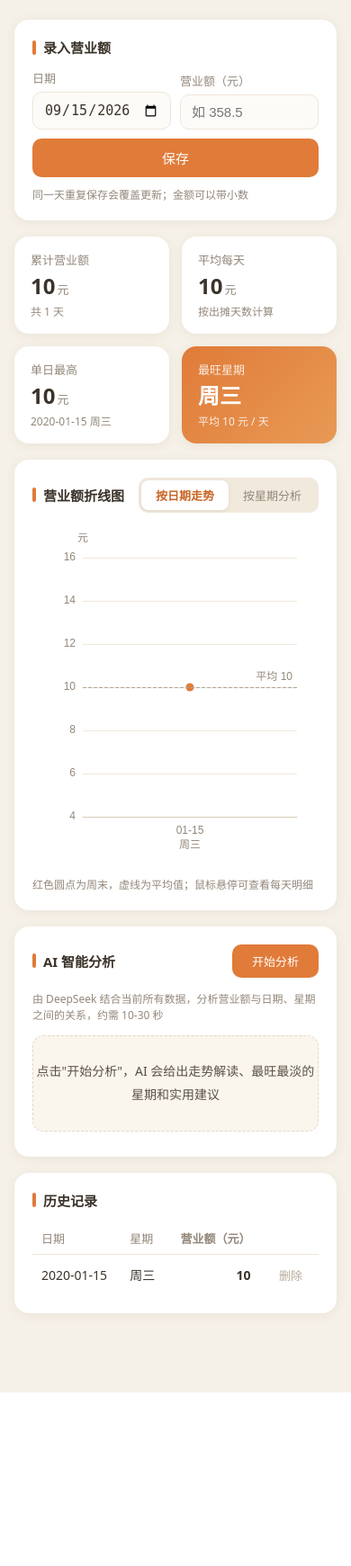
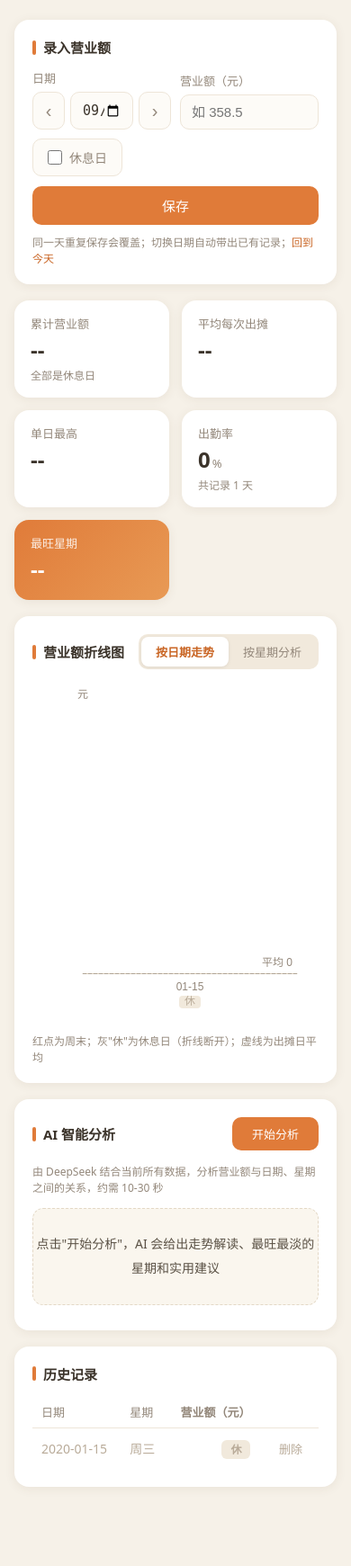
Before and after one commit to zbb923/tongji, a Flask app: page / in a window 390 px wide. Shown: the part 83-1824 px from the top of the page at 90% size. Before the commit the page ends 1631 px from the top, so only its background shows below. Run offline with Flask 3, Linux system fonts and the light colour scheme; tables that the repository leaves empty hold one stand-in row (values such as "Sample post").

Commit message:
修改功能

```diff
--- a/app.py
+++ b/app.py
@@ -30,7 +30,7 @@ def get_conn():
 
 
 def init_db():
-    """首次运行时自动建表"""
+    """首次运行自动建表；老库自动迁移，支持休息日记录（金额可为空）"""
     conn = get_conn()
     try:
         with conn:
@@ -39,11 +39,33 @@ def init_db():
                 CREATE TABLE IF NOT EXISTS records (
                     id         INTEGER PRIMARY KEY AUTOINCREMENT,
                     date       TEXT    UNIQUE NOT NULL,   -- 日期，格式 YYYY-MM-DD
-                    amount     REAL    NOT NULL,          -- 当天营业额（元）
+                    amount     REAL,                       -- 当天营业额（元）；休息日为空
+                    is_rest    INTEGER NOT NULL DEFAULT 0, -- 1=休息日（未出摊）
                     created_at TEXT    DEFAULT CURRENT_TIMESTAMP
                 )
                 """
             )
+        # 老库迁移：没有 is_rest 列时重建表（金额列需允许为空）
+        cols = [c[1] for c in conn.execute("PRAGMA table_info(records)")]
+        if "is_rest" not in cols:
+            with conn:
+                conn.execute(
+                    """
+                    CREATE TABLE records_migrate (
+                        id         INTEGER PRIMARY KEY AUTOINCREMENT,
+                        date       TEXT    UNIQUE NOT NULL,
+                        amount     REAL,
+                        is_rest    INTEGER NOT NULL DEFAULT 0,
+                        created_at TEXT    DEFAULT CURRENT_TIMESTAMP
+                    )
+                    """
+                )
+                conn.execute(
+                    "INSERT INTO records_migrate (date, amount, is_rest, created_at) "
+                    "SELECT date, amount, 0, created_at FROM records"
+                )
+                conn.execute("DROP TABLE records")
+                conn.execute("ALTER TABLE records_migrate RENAME TO records")
     finally:
         conn.close()
 
@@ -59,7 +81,7 @@ def list_records():
     conn = get_conn()
     try:
         rows = conn.execute(
-            "SELECT id, date, amount FROM records ORDER BY date ASC"
+            "SELECT id, date, amount, is_rest FROM records ORDER BY date ASC"
         ).fetchall()
     finally:
         conn.close()
@@ -68,29 +90,33 @@ def list_records():
 
 @app.route("/api/records", methods=["POST"])
 def save_record():
-    """保存一条营业额记录；同一天重复保存时直接覆盖更新"""
+    """保存一条记录；同一天重复保存时直接覆盖更新。休息日不记金额"""
     data = request.get_json(silent=True) or {}
     date = str(data.get("date", "")).strip()
-    amount = data.get("amount")
+    is_rest = 1 if data.get("is_rest") else 0
 
     try:
         datetime.strptime(date, "%Y-%m-%d")
     except ValueError:
         return jsonify({"ok": False, "msg": "日期格式不正确"}), 400
 
-    try:
-        amount = round(float(amount), 2)
-        if amount < 0:
-            raise ValueError
-    except (TypeError, ValueError):
-        return jsonify({"ok": False, "msg": "金额必须是不小于 0 的数字"}), 400
+    if is_rest:
+        amount = None  # 休息日不记金额
+    else:
+        amount = data.get("amount")
+        try:
+            amount = round(float(amount), 2)
+            if amount < 0:
+                raise ValueError
+        except (TypeError, ValueError):
+            return jsonify({"ok": False, "msg": "金额必须是不小于 0 的数字"}), 400
 
     conn = get_conn()
     try:
         with conn:
             conn.execute(
-                "INSERT OR REPLACE INTO records (date, amount) VALUES (?, ?)",
-                (date, amount),
+                "INSERT OR REPLACE INTO records (date, amount, is_rest) VALUES (?, ?, ?)",
+                (date, amount, is_rest),
             )
     finally:
         conn.close()
@@ -123,47 +149,55 @@ def ai_analysis():
     conn = get_conn()
     try:
         rows = conn.execute(
-            "SELECT date, amount FROM records ORDER BY date ASC"
+            "SELECT date, amount, is_rest FROM records ORDER BY date ASC"
         ).fetchall()
     finally:
         conn.close()
 
-    if len(rows) < 3:
-        return jsonify({"ok": False, "msg": "数据还太少，至少录入 3 天的营业额再试试"}), 400
+    stall_days = [r for r in rows if not r["is_rest"]]
+    if len(stall_days) < 3:
+        return jsonify({"ok": False, "msg": "出摊数据还太少，至少录入 3 天营业额再试试"}), 400
 
-    # 每日明细
+    # 每日明细（休息日单独标注）
     daily_text = "\n".join(
-        f"{r['date']} {weekday_cn(r['date'])} {r['amount']:.1f} 元" for r in rows
+        f"{r['date']} {weekday_cn(r['date'])} "
+        + ("休息" if r["is_rest"] else f"{r['amount']:.1f} 元")
+        for r in rows
     )
 
-    # 按星期汇总
+    # 按星期汇总（平均只算出摊日）
     summary_lines = []
     for name in WEEK_CN:
-        amounts = [r["amount"] for r in rows if weekday_cn(r["date"]) == name]
+        amounts = [r["amount"] for r in stall_days if weekday_cn(r["date"]) == name]
+        rest_cnt = sum(1 for r in rows if r["is_rest"] and weekday_cn(r["date"]) == name)
         if not amounts:
-            summary_lines.append(f"{name}：未出摊")
+            summary_lines.append(f"{name}：未出摊" + (f"（休息 {rest_cnt} 天）" if rest_cnt else ""))
             continue
         avg = sum(amounts) / len(amounts)
-        summary_lines.append(
+        line = (
             f"{name}：出摊 {len(amounts)} 天，平均 {avg:.1f} 元，"
             f"最高 {max(amounts):.1f} 元，最低 {min(amounts):.1f} 元"
         )
+        if rest_cnt:
+            line += f"（另有休息 {rest_cnt} 天）"
+        summary_lines.append(line)
 
-    total = sum(r["amount"] for r in rows)
+    total = sum(r["amount"] for r in stall_days)
 
     system_prompt = (
         "你是一位接地气的数据分析助手，服务对象是一位每天出摊卖饭团的摊主。"
         "请根据提供的营业额数据分析："
         "1. 营业额整体走势；"
-        "2. 星期几与营业额的关系（哪天最旺、哪天最淡）；"
-        "3. 日期上有没有周期规律（如周末效应）；"
+        "2. 星期几与营业额的关系（哪天最旺、哪天最淡；注意区分出摊日与休息日，平均只按出摊日算）；"
+        "3. 日期上有没有周期规律（如周末效应），出勤安排是否合理；"
         "4. 给出 2-3 条实用建议（备货量、出摊安排等）。"
         "要求：中文回答，语气口语化、摊主能看懂；用 markdown 分点输出，"
         "金额保留 1 位小数；总长度 350 字以内；数据不足以得出结论时要明说，不要编造。"
     )
     user_prompt = (
-        f"统计周期：{rows[0]['date']} 至 {rows[-1]['date']}，"
-        f"共 {len(rows)} 天出摊，累计营业额 {total:.1f} 元。\n\n"
+        f"统计周期：{rows[0]['date']} 至 {rows[-1]['date']}，共 {len(rows)} 天记录"
+        f"（出摊 {len(stall_days)} 天、休息 {len(rows) - len(stall_days)} 天），"
+        f"累计营业额 {total:.1f} 元。\n\n"
         f"按星期汇总：\n" + "\n".join(summary_lines) + f"\n\n每日明细：\n{daily_text}"
     )
 
--- a/templates/index.html
+++ b/templates/index.html
@@ -69,8 +69,29 @@ body{
 .btn:hover{background:var(--accent-dark)}
 .hint{font-size:12px;color:var(--ink2);margin-top:10px}
 
+/* 日期快捷切换 & 休息日 */
+.date-nav{display:flex;gap:6px;align-items:stretch}
+.nav-btn{
+  width:36px;border:1px solid var(--line);border-radius:10px;
+  background:#fdfbf7;color:var(--ink2);font-size:20px;cursor:pointer;
+}
+.nav-btn:hover{border-color:var(--accent);color:var(--accent-dark)}
+.rest-toggle{
+  display:flex;align-items:center;gap:8px;height:42px;padding:0 16px;margin-bottom:1px;
+  border:1px solid var(--line);border-radius:10px;background:#fdfbf7;
+  font-size:14px;color:var(--ink2);cursor:pointer;user-select:none;white-space:nowrap;
+}
+.rest-toggle input{width:16px;height:16px;accent-color:var(--accent);cursor:pointer;margin:0}
+.rest-toggle.on{border-color:var(--accent);color:var(--accent-dark);background:#fdf6ee}
+.field input:disabled{background:#f1e9dc;color:var(--ink2);cursor:not-allowed}
+.link-today{color:var(--accent-dark);cursor:pointer}
+.link-today:hover{text-decoration:underline}
+.rest-badge{background:#f1e9dc;color:#b9ab99;font-size:12px;padding:2px 10px;border-radius:6px}
+tr.rest-row td{color:#b9ab99}
+tr.rest-row .wk-badge{opacity:.55}
+
 /* 统计卡片 */
-.stats{display:grid;grid-template-columns:repeat(4,1fr);gap:14px;margin-bottom:18px}
+.stats{display:grid;grid-template-columns:repeat(auto-fit,minmax(168px,1fr));gap:14px;margin-bottom:18px}
 .stat{
   background:var(--card);border-radius:var(--radius);
   box-shadow:var(--shadow);padding:16px 18px;
@@ -155,6 +176,7 @@ td.op{text-align:right}
   .form-row{gap:10px}
   .field{flex:1;min-width:130px}
   .field input{width:100%}
+  .date-nav input{width:auto;flex:1;min-width:0}
   .form-row .btn{width:100%;padding:11px 0}
 }
 </style>
@@ -174,17 +196,24 @@ td.op{text-align:right}
   <section class="card">
     <h2 class="card-title">录入营业额</h2>
     <div class="form-row">
-      <label class="field">
+      <div class="field">
         <span>日期</span>
-        <input type="date" id="input-date">
-      </label>
+        <div class="date-nav">
+          <button type="button" class="nav-btn" id="btn-prev" title="上一天">‹</button>
+          <input type="date" id="input-date">
+          <button type="button" class="nav-btn" id="btn-next" title="下一天">›</button>
+        </div>
+      </div>
       <label class="field">
         <span>营业额（元）</span>
         <input type="number" id="input-amount" step="0.01" min="0" placeholder="如 358.5">
       </label>
+      <label class="rest-toggle" id="rest-toggle">
+        <input type="checkbox" id="input-rest">休息日
+      </label>
       <button class="btn" id="btn-save">保存</button>
     </div>
-    <p class="hint">同一天重复保存会覆盖更新；金额可以带小数</p>
+    <p class="hint">同一天重复保存会覆盖；切换日期自动带出已有记录；<span class="link-today" id="link-today">回到今天</span></p>
   </section>
 
   <!-- 概览统计 -->
@@ -195,7 +224,7 @@ td.op{text-align:right}
       <div class="stat-sub" id="stat-total-sub"></div>
     </div>
     <div class="stat">
-      <div class="stat-label">平均每天</div>
+      <div class="stat-label">平均每次出摊</div>
       <div class="stat-value" id="stat-avg">--</div>
       <div class="stat-sub" id="stat-avg-sub"></div>
     </div>
@@ -203,6 +232,11 @@ td.op{text-align:right}
       <div class="stat-label">单日最高</div>
       <div class="stat-value" id="stat-max">--</div>
       <div class="stat-sub" id="stat-max-sub"></div>
+    </div>
+    <div class="stat">
+      <div class="stat-label">出勤率</div>
+      <div class="stat-value" id="stat-att">--</div>
+      <div class="stat-sub" id="stat-att-sub"></div>
     </div>
     <div class="stat stat-accent">
       <div class="stat-label">最旺星期</div>
@@ -258,7 +292,7 @@ var COLOR_MAIN = '#e07b39';   // 主题橙：按日期折线
 var COLOR_WEEK = '#4a9d6f';   // 辅助绿：按星期折线
 var COLOR_RED  = '#d94352';   // 周末高亮红
 
-var records = [];      // 全部记录 [{id, date, amount}]，按日期升序
+var records = [];      // 全部记录 [{id, date, amount, is_rest}]，按日期升序
 var chartMode = 'date';// 当前图表模式：date=按日期 / weekday=按星期
 var chart = echarts.init(document.getElementById('chart'));
 window.addEventListener('resize', function(){ chart.resize(); });
@@ -292,27 +326,76 @@ function loadRecords(){
       renderStats();
       renderChart();
       renderTable();
+      prefillFromRecord();
     })
     .catch(function(){ toast('加载失败，请确认服务正在运行'); });
 }
 
+// 休息日开关：勾选后禁用金额输入
+function syncRestUI(){
+  var on = document.getElementById('input-rest').checked;
+  var amountEl = document.getElementById('input-amount');
+  amountEl.disabled = on;
+  if(on) amountEl.value = '';
+  document.getElementById('rest-toggle').classList.toggle('on', on);
+}
+
+// 根据当前选中日期，把已有记录带回表单（方便修改/补录）
+function findRecord(date){
+  for(var i = 0; i < records.length; i++){
+    if(records[i].date === date) return records[i];
+  }
+  return null;
+}
+function prefillFromRecord(){
+  var r = findRecord(document.getElementById('input-date').value);
+  var amountEl = document.getElementById('input-amount');
+  var restEl = document.getElementById('input-rest');
+  if(r && r.is_rest){
+    restEl.checked = true;
+    amountEl.value = '';
+  } else {
+    restEl.checked = false;
+    amountEl.value = r ? r.amount : '';
+  }
+  syncRestUI();
+}
+
+// 上一天 / 下一天
+function shiftDate(days){
+  var el = document.getElementById('input-date');
+  if(!el.value) return;
+  var d = new Date(el.value + 'T00:00:00');
+  d.setDate(d.getDate() + days);
+  el.value = d.getFullYear() + '-'
+    + String(d.getMonth() + 1).padStart(2, '0') + '-'
+    + String(d.getDate()).padStart(2, '0');
+  prefillFromRecord();
+}
+
 function saveRecord(){
   var date = document.getElementById('input-date').value;
+  var rest = document.getElementById('input-rest').checked;
   var amount = document.getElementById('input-amount').value;
   if(!date){ toast('请选择日期'); return; }
-  if(amount === '' || isNaN(Number(amount)) || Number(amount) < 0){
-    toast('请输入正确的金额'); return;
+  var body = {date: date};
+  if(rest){
+    body.is_rest = 1;              // 休息日：不记金额
+  } else {
+    if(amount === '' || isNaN(Number(amount)) || Number(amount) < 0){
+      toast('请输入正确的金额，或勾选"休息日"'); return;
+    }
+    body.amount = Number(amount);
   }
   fetch('/api/records', {
     method: 'POST',
     headers: {'Content-Type': 'application/json'},
-    body: JSON.stringify({date: date, amount: Number(amount)})
+    body: JSON.stringify(body)
   })
     .then(function(res){ return res.json(); })
     .then(function(data){
       if(!data.ok){ toast(data.msg || '保存失败'); return; }
-      toast('已保存');
-      document.getElementById('input-amount').value = '';
+      toast(body.is_rest ? '已记录为休息日' : '已保存');
       loadRecords();
     })
     .catch(function(){ toast('保存失败'); });
@@ -326,41 +409,58 @@ function deleteRecord(id, date){
 
 /* ================= 概览统计 ================= */
 function renderStats(){
-  var ids   = ['stat-total','stat-avg','stat-max','stat-best'];
-  var subIds= ['stat-total-sub','stat-avg-sub','stat-max-sub','stat-best-sub'];
-  var n = records.length;
-  if(!n){
+  var ids   = ['stat-total','stat-avg','stat-max','stat-best','stat-att'];
+  var subIds= ['stat-total-sub','stat-avg-sub','stat-max-sub','stat-best-sub','stat-att-sub'];
+  if(!records.length){
     ids.forEach(function(id){ document.getElementById(id).textContent = '--'; });
     subIds.forEach(function(id){ document.getElementById(id).textContent = ''; });
     return;
   }
-  var total = 0, maxRec = records[0];
-  records.forEach(function(r){
+  // 只统计真实出摊日
+  var stall = records.filter(function(r){ return !r.is_rest; });
+  var restCnt = records.length - stall.length;
+  var total = 0, maxRec = null;
+  stall.forEach(function(r){
     total += r.amount;
-    if(r.amount > maxRec.amount) maxRec = r;
+    if(!maxRec || r.amount > maxRec.amount) maxRec = r;
   });
-  var avg = total / n;
 
-  // 按星期分组求平均，找出最旺的星期
+  if(stall.length){
+    document.getElementById('stat-total').innerHTML = fmt(total) + '<small>元</small>';
+    document.getElementById('stat-total-sub').textContent =
+      '出摊 ' + stall.length + ' 天 · 休息 ' + restCnt + ' 天';
+    var avg = total / stall.length;
+    document.getElementById('stat-avg').innerHTML = fmt(avg) + '<small>元</small>';
+    document.getElementById('stat-avg-sub').textContent = '仅按出摊日计算';
+    document.getElementById('stat-max').innerHTML = fmt(maxRec.amount) + '<small>元</small>';
+    document.getElementById('stat-max-sub').textContent =
+      maxRec.date + ' ' + WEEK_NAMES[weekdayIndex(maxRec.date)];
+  } else {
+    ['stat-total','stat-avg','stat-max'].forEach(function(id){
+      document.getElementById(id).textContent = '--';
+    });
+    document.getElementById('stat-total-sub').textContent = '全部是休息日';
+    document.getElementById('stat-avg-sub').textContent = '';
+    document.getElementById('stat-max-sub').textContent = '';
+  }
+
+  // 出勤率 = 出摊天数 / 有记录的天数
+  var att = Math.round(stall.length / records.length * 100);
+  document.getElementById('stat-att').innerHTML = att + '<small>%</small>';
+  document.getElementById('stat-att-sub').textContent = '共记录 ' + records.length + ' 天';
+
+  // 按星期分组求平均（仅出摊日），找出最旺的星期
   var groups = [[],[],[],[],[],[],[]];
-  records.forEach(function(r){ groups[weekdayIndex(r.date)].push(r.amount); });
+  stall.forEach(function(r){ groups[weekdayIndex(r.date)].push(r.amount); });
   var bestIdx = -1, bestAvg = -1;
   groups.forEach(function(g, i){
     if(!g.length) return;
     var a = g.reduce(function(s, v){ return s + v; }, 0) / g.length;
     if(a > bestAvg){ bestAvg = a; bestIdx = i; }
   });
-
-  document.getElementById('stat-total').innerHTML = fmt(total) + '<small>元</small>';
-  document.getElementById('stat-total-sub').textContent = '共 ' + n + ' 天';
-  document.getElementById('stat-avg').innerHTML = fmt(avg) + '<small>元</small>';
-  document.getElementById('stat-avg-sub').textContent = '按出摊天数计算';
-  document.getElementById('stat-max').innerHTML = fmt(maxRec.amount) + '<small>元</small>';
-  document.getElementById('stat-max-sub').textContent =
-    maxRec.date + ' ' + WEEK_NAMES[weekdayIndex(maxRec.date)];
   document.getElementById('stat-best').textContent = bestIdx >= 0 ? WEEK_NAMES[bestIdx] : '--';
   document.getElementById('stat-best-sub').textContent =
-    bestIdx >= 0 ? '平均 ' + fmt(bestAvg) + ' 元 / 天' : '';
+    bestIdx >= 0 ? '平均 ' + fmt(bestAvg) + ' 元 / 次' : '';
 }
 
 /* ================= 折线图 ================= */
@@ -378,20 +478,24 @@ function renderChart(){
     return;
   }
   hint.textContent = chartMode === 'date'
-    ? '红色圆点为周末，虚线为平均值；鼠标悬停可查看每天明细'
-    : '折线为各星期几的平均营业额；鼠标悬停可查看出摊天数与最高最低';
+    ? '红点为周末；灰"休"为休息日（折线断开）；虚线为出摊日平均'
+    : '折线为各星期几的平均营业额（仅出摊日）；鼠标悬停可查看出摊天数与最高最低';
   chart.setOption(chartMode === 'date' ? buildDateOption() : buildWeekdayOption(), true);
 }
 
 // 模式一：按日期走势
 function buildDateOption(){
-  var n = records.length;
-  var total = records.reduce(function(s, r){ return s + r.amount; }, 0);
-  var avg = total / n;
+  var stall = records.filter(function(r){ return !r.is_rest; });
+  var total = stall.reduce(function(s, r){ return s + r.amount; }, 0);
+  var avg = stall.length ? total / stall.length : 0;
+  // 休息日集合，用于 x 轴打"休"标记
+  var restMap = {};
+  records.forEach(function(r){ if(r.is_rest) restMap[r.date] = 1; });
 
   var xData = records.map(function(r){ return r.date; });
-  // 周末的数据点标红，方便观察“星期几”的影响
+  // 休息日值为 null 折线断开；周末的数据点标红
   var seriesData = records.map(function(r){
+    if(r.is_rest) return null;
     if(weekdayIndex(r.date) >= 5){
       return {value: r.amount, itemStyle: {color: COLOR_RED}};
     }
@@ -406,6 +510,7 @@ function buildDateOption(){
       textStyle: {color: '#3b332a'},
       formatter: function(params){
         var r = records[params[0].dataIndex];
+        if(r.is_rest) return r.date + ' ' + WEEK_NAMES[weekdayIndex(r.date)] + '<br/>休息，未出摊';
         return r.date + ' ' + WEEK_NAMES[weekdayIndex(r.date)]
           + '<br/>营业额：<b>' + fmt(r.amount) + '</b> 元';
       }
@@ -418,8 +523,14 @@ function buildDateOption(){
       axisTick: {show: false},
       axisLabel: {
         color: '#93877a', lineHeight: 16,
-        // 标签显示 "09-08" + 换行 + 星期
-        formatter: function(v){ return v.slice(5) + '\n' + WEEK_NAMES[weekdayIndex(v)]; }
+        // 标签显示 "09-08" + 换行 + 星期；休息日显示灰色"休"
+        formatter: function(v){
+          return v.slice(5) + '\n' + (restMap[v] ? '{rk|休}' : '{a|' + WEEK_NAMES[weekdayIndex(v)] + '}');
+        },
+        rich: {
+          a: {color: '#93877a', lineHeight: 16},
+          rk: {color: '#b9ab99', backgroundColor: '#f1e9dc', padding: [1, 6], borderRadius: 4, lineHeight: 16}
+        }
       }
     },
     yAxis: {
@@ -454,11 +565,16 @@ function buildDateOption(){
   };
 }
 
-// 模式二：按星期分析（各星期几的平均营业额）
+// 模式二：按星期分析（各星期几的平均营业额，仅出摊日）
 function buildWeekdayOption(){
-  // 按星期分组：0=周一 ... 6=周日
+  // 按星期分组：0=周一 ... 6=周日；休息日单独计数
   var groups = [[],[],[],[],[],[],[]];
-  records.forEach(function(r){ groups[weekdayIndex(r.date)].push(r.amount); });
+  var restCnt = [0,0,0,0,0,0,0];
+  records.forEach(function(r){
+    var i = weekdayIndex(r.date);
+    if(r.is_rest) restCnt[i]++;
+    else groups[i].push(r.amount);
+  });
 
   var avgData = groups.map(function(g){
     if(!g.length) return null; // 没出摊过的星期不画点
@@ -474,10 +590,12 @@ function buildWeekdayOption(){
       formatter: function(params){
         var p = params[0];
         var g = groups[p.dataIndex];
-        if(!g.length) return p.name + '<br/>暂无出摊记录';
+        var rc = restCnt[p.dataIndex];
+        if(!g.length && !rc) return p.name + '<br/>暂无记录';
+        if(!g.length) return p.name + '（休息 ' + rc + ' 天）<br/>暂无出摊记录';
         var mx = Math.max.apply(null, g);
         var mn = Math.min.apply(null, g);
-        return p.name + '（出摊 ' + g.length + ' 天）'
+        return p.name + '（出摊 ' + g.length + ' 天' + (rc ? ' · 休息 ' + rc + ' 天' : '') + '）'
           + '<br/>平均：<b>' + fmt(p.value) + '</b> 元'
           + '<br/>最高 ' + fmt(mx) + ' 元 / 最低 ' + fmt(mn) + ' 元';
       }
@@ -540,12 +658,13 @@ function renderTable(){
   records.slice().reverse().forEach(function(r){
     var wk = weekdayIndex(r.date);
     var tr = document.createElement('tr');
+    if(r.is_rest) tr.className = 'rest-row';
     tr.innerHTML =
       '<td>' + r.date + '</td>' +
       '<td>' + (wk >= 5
         ? '<span class="wk-badge">' + WEEK_NAMES[wk] + '</span>'
         : WEEK_NAMES[wk]) + '</td>' +
-      '<td class="amt">' + fmt(r.amount) + '</td>' +
+      '<td class="amt">' + (r.is_rest ? '<span class="rest-badge">休</span>' : fmt(r.amount)) + '</td>' +
       '<td class="op"><button class="del" data-id="' + r.id + '" data-date="' + r.date + '">删除</button></td>';
     tbody.appendChild(tr);
   });
@@ -632,6 +751,17 @@ document.getElementById('btn-save').addEventListener('click', saveRecord);
 document.getElementById('input-amount').addEventListener('keydown', function(e){
   if(e.key === 'Enter') saveRecord();
 });
+document.getElementById('btn-prev').addEventListener('click', function(){ shiftDate(-1); });
+document.getElementById('btn-next').addEventListener('click', function(){ shiftDate(1); });
+document.getElementById('input-date').addEventListener('change', prefillFromRecord);
+document.getElementById('input-rest').addEventListener('change', syncRestUI);
+document.getElementById('link-today').addEventListener('click', function(){
+  var now = new Date();
+  document.getElementById('input-date').value = now.getFullYear() + '-'
+    + String(now.getMonth() + 1).padStart(2, '0') + '-'
+    + String(now.getDate()).padStart(2, '0');
+  prefillFromRecord();
+});
 document.getElementById('btn-ai').addEventListener('click', runAiAnalysis);
 
 document.getElementById('tbody').addEventListener('click', function(e){
```
